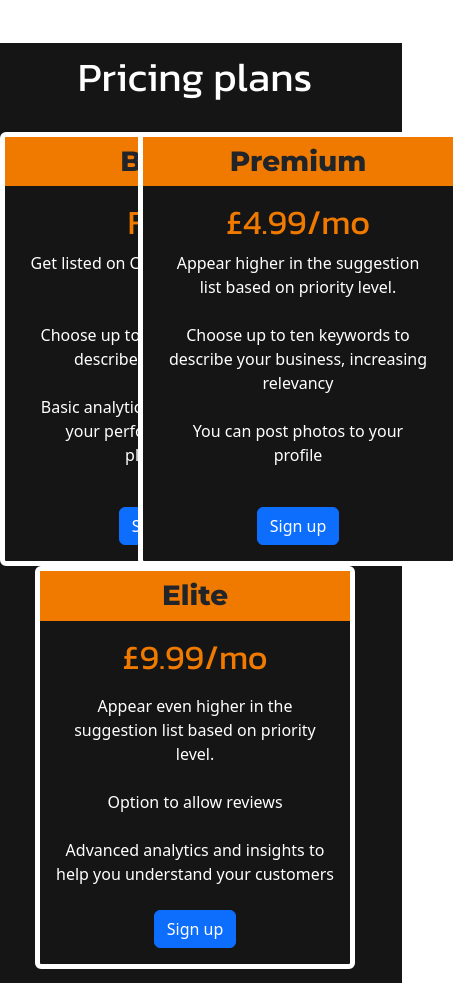
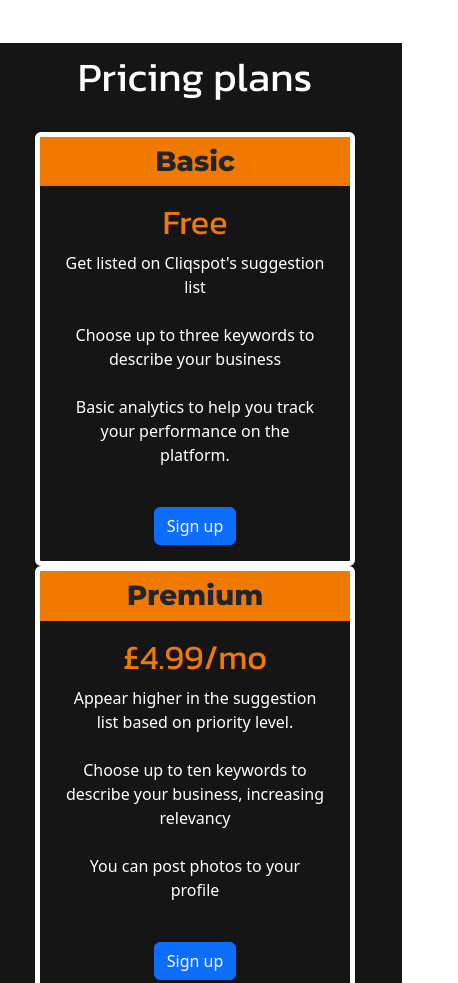
Before and after one commit to Djnoa/CliqSpotSample, a plain HTML site: page business.html in a window 390 px wide. Shown: the part 1459-2442 px from the top of the page, 458 px wide, since content can reach past the window. Drawn offline with nearby package versions, Linux system fonts and the light colour scheme.

Commit message:
Update business.html

```diff
--- a/business.html
+++ b/business.html
@@ -48,7 +48,7 @@
 </div>
 <div class="container-fluid" id="pricing-plans"><h2 id = "price-plans-title" class="display-2">Pricing plans</h2>
 <div class="row" id="card-row">
-  <div class = "col-4">
+  <div class = "col-sm-4 card-col">
 
     <div class="card text-center mx-auto" style="width: 20rem; border-color:white; border-width:5px; ; background-color: #151515;">
       <h5 class="display-6 card-header text-dark" style = "background-color: #f07a00; border-color: white; border-width:0; font-family: Montserrat, sans-serif; border-radius:0; border-bottom:0;">
@@ -71,9 +71,8 @@
         <a href="#" class="btn btn-primary">Sign up</a>
       </div>
     </div>
-
-  </div>
-  <div class = "col-4">
+    </div>
+  <div class = "col-sm-4 card-col">
 
     <div class="card text-center mx-auto" style="width: 20rem; border-color:white; border-width:5px; ; background-color: #151515;">
       <h5 class="display-6 card-header text-dark" style = "background-color: #f07a00; border-color: white; border-width:0; font-family: Montserrat, sans-serif; border-radius:0; border-bottom:0;">
@@ -95,9 +94,9 @@
           <br>
         <a href="#" class="btn btn-primary">Sign up</a>
       </div>
+     </div>
     </div>
-  </div>
-
+    <div class = "col-sm-4 card-col">
   <div class="card text-center mx-auto" style="width: 20rem; border-color:white; border-width:5px; ; background-color: #151515; padding:0;">
 
     <h5 class="display-6 card-header text-dark" style = "background-color: #f07a00; border-color: white; border-width:0; font-family: Montserrat, sans-serif; border-radius:0; border-bottom:0;">
```
